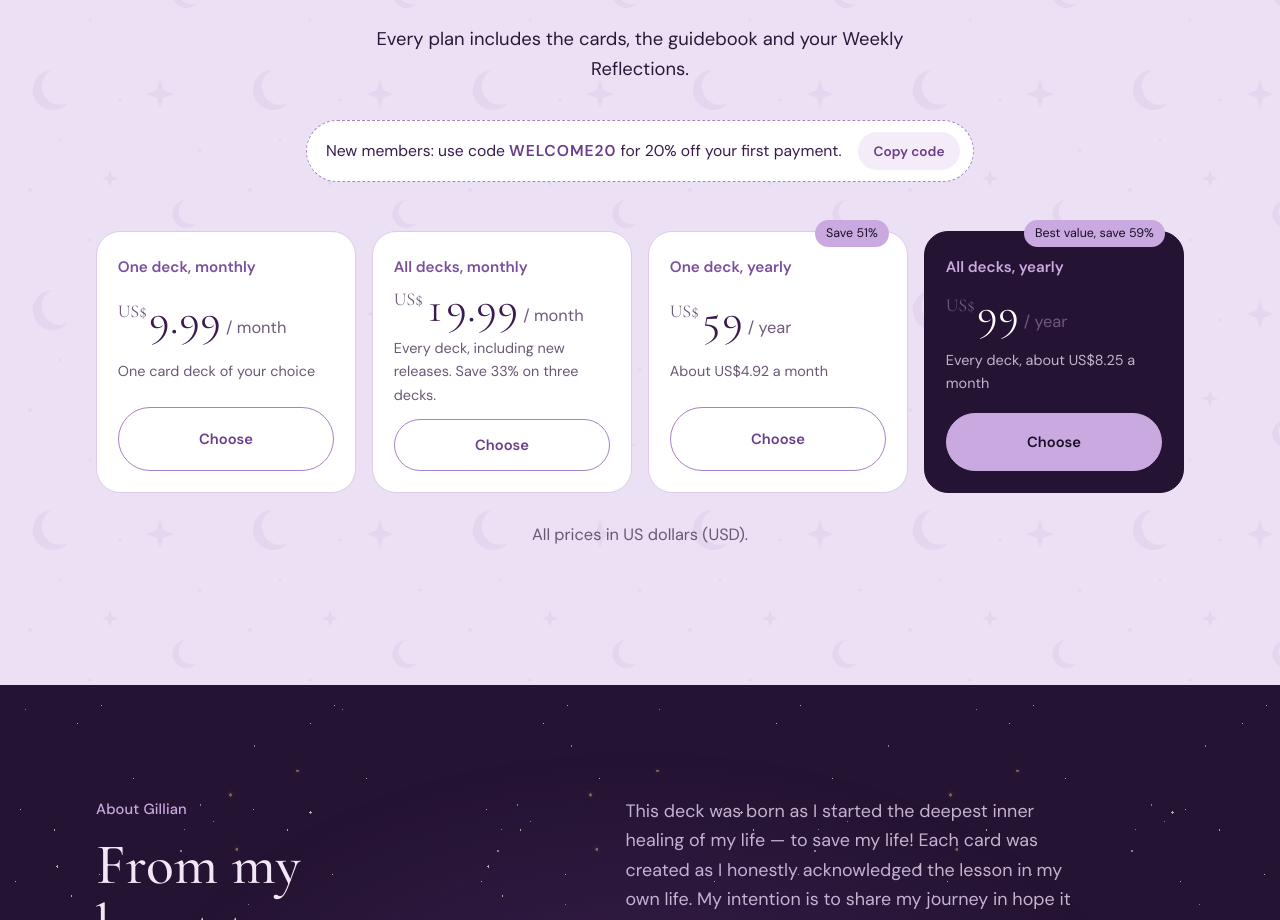
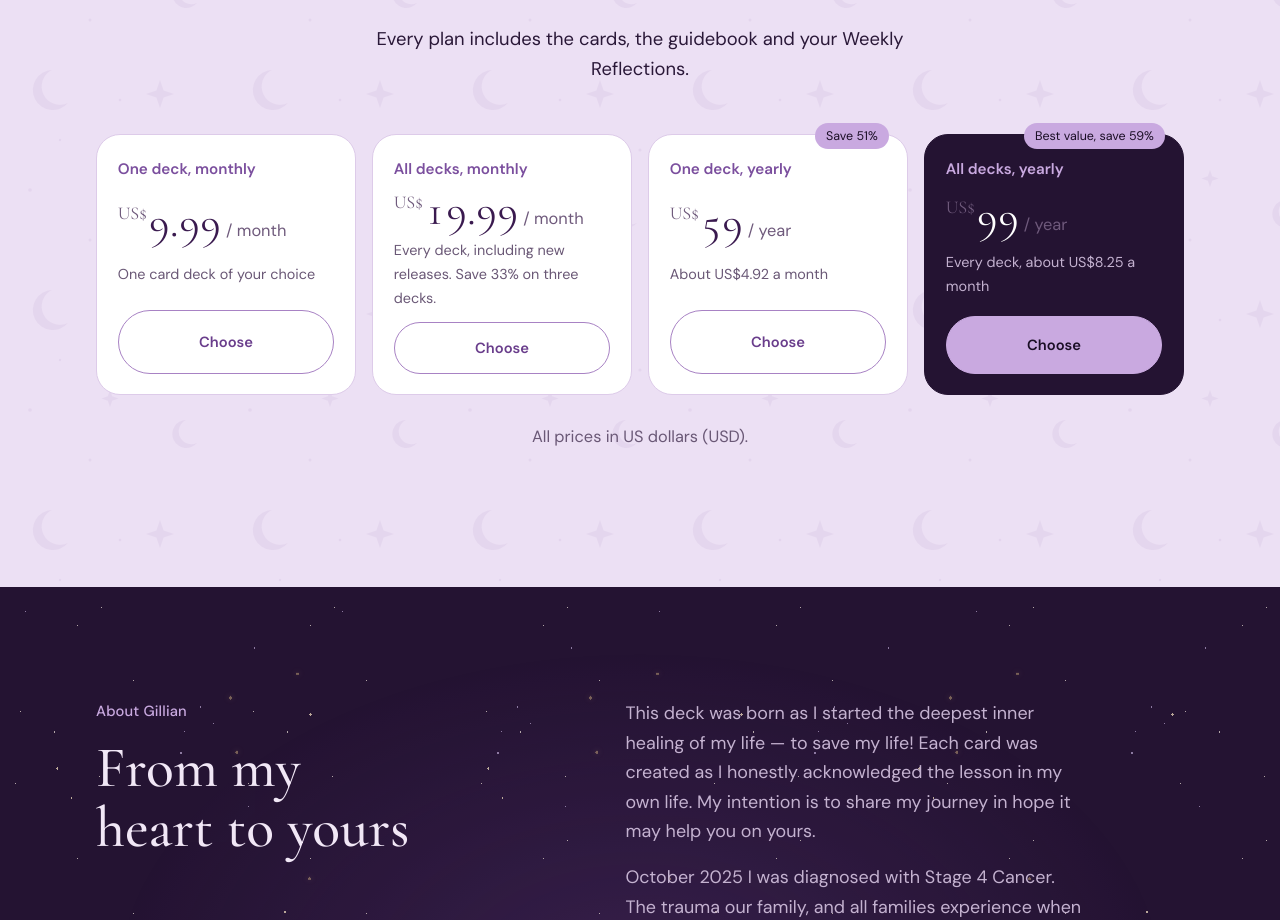
Before and after one commit to tezer66/mums-website, a plain HTML site: page index.html in a window 1280 px wide. Shown: the part 5837-6757 px from the top of the page. Drawn offline with nearby package versions, Linux system fonts and the light colour scheme; files whose address does not match are found by name; a web font is replaced by a local one.

Commit message:
Promo code RIVER, shared on social media only
Co-Authored-By: Claude Opus 5.5 <noreply@anthropic.com>
Claude-Session: https://claude.ai/code/session_01AShx5euLEbxFbNgpw1bQSJ

```diff
--- a/content/site.js
+++ b/content/site.js
@@ -2,14 +2,15 @@
   Site text and settings for HarperHolistic (from the Companion Booklet).
   Accounts are saved in the visitor's browser only until a real membership
   service is connected (see README.md).
-  promo: the welcome code shown on the homepage and accepted on the join form.
+  promo: the welcome code accepted on the join form (shared on social media).
+  showOnHomepage: true also shows the code in the homepage plans section.
   The real discount is applied by Stripe (see README.md), so keep the two codes the same.
   previewTools: true shows the "Reset today's card" test button. Set it to false
   (or delete the line) before the site goes live.
 */
 window.HH_SITE = {
   "previewTools": true,
-  "promo": { "code": "WELCOME20", "percent": 20, "note": "20% off your first payment" },
+  "promo": { "code": "RIVER", "percent": 20, "note": "20% off your first payment", "showOnHomepage": false },
   "brand": "HarperHolistic",
   "owner": "Gillian Harper",
   "tagline": "Learning to set boundaries is ultimate self care.",
--- a/index.html
+++ b/index.html
@@ -187,8 +187,8 @@
     <div class="wrap hp-section hp-center pricing" id="pricing">
       <h2 class="hp-h2">Choose your plan</h2>
       <p class="hp-intro">Every plan includes the cards, the guidebook and your Weekly Reflections.</p>
-      <div class="promo-banner" id="promoBanner">
-        <span>New members: use code <b id="promoCodeText">WELCOME20</b> for <span id="promoNoteText">20% off your first payment</span>.</span>
+      <div class="promo-banner" id="promoBanner" hidden>
+        <span>New members: use code <b id="promoCodeText"></b> for <span id="promoNoteText">20% off your first payment</span>.</span>
         <button type="button" class="copy-btn" id="copyPromo">Copy code</button>
       </div>
       <div class="plans hp-plans">
@@ -305,7 +305,7 @@
         <p class="fine">Keep these safe. You'll need this email and password each time you sign in.</p>
         <label for="joinPromo">Promo code <span class="opt">(optional)</span></label>
         <div class="promo-row">
-          <input id="joinPromo" name="promo" autocomplete="off" autocapitalize="characters" spellcheck="false" placeholder="e.g. WELCOME20">
+          <input id="joinPromo" name="promo" autocomplete="off" autocapitalize="characters" spellcheck="false" placeholder="Enter your code">
           <button type="button" class="btn btn-ghost btn-sm" id="applyPromo">Apply</button>
         </div>
         <p class="promo-msg" id="promoMsg" role="status"></p>
--- a/js/app.js
+++ b/js/app.js
@@ -241,6 +241,7 @@
   function initPromo() {
     var P = SITE.promo; if (!P || !P.code) { var bn = $('#promoBanner'); if (bn) bn.hidden = true; return; }
     $('#promoCodeText').textContent = P.code; $('#promoNoteText').textContent = P.note;
+    $('#promoBanner').hidden = !P.showOnHomepage;
     $('#copyPromo').addEventListener('click', function () {
       var btn = this, done = function () { btn.textContent = 'Copied'; setTimeout(function () { btn.textContent = 'Copy code'; }, 1800); };
       try { navigator.clipboard.writeText(P.code).then(done, function () {}); } catch (e) {}
```
Also changed, not shown: README.md.
